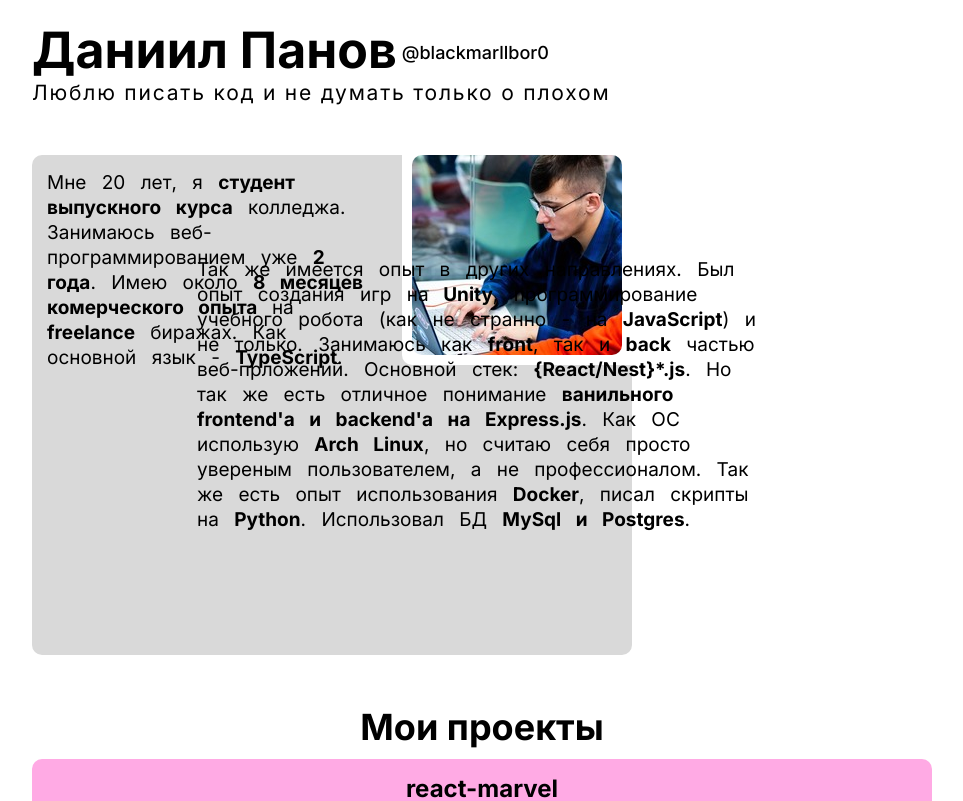
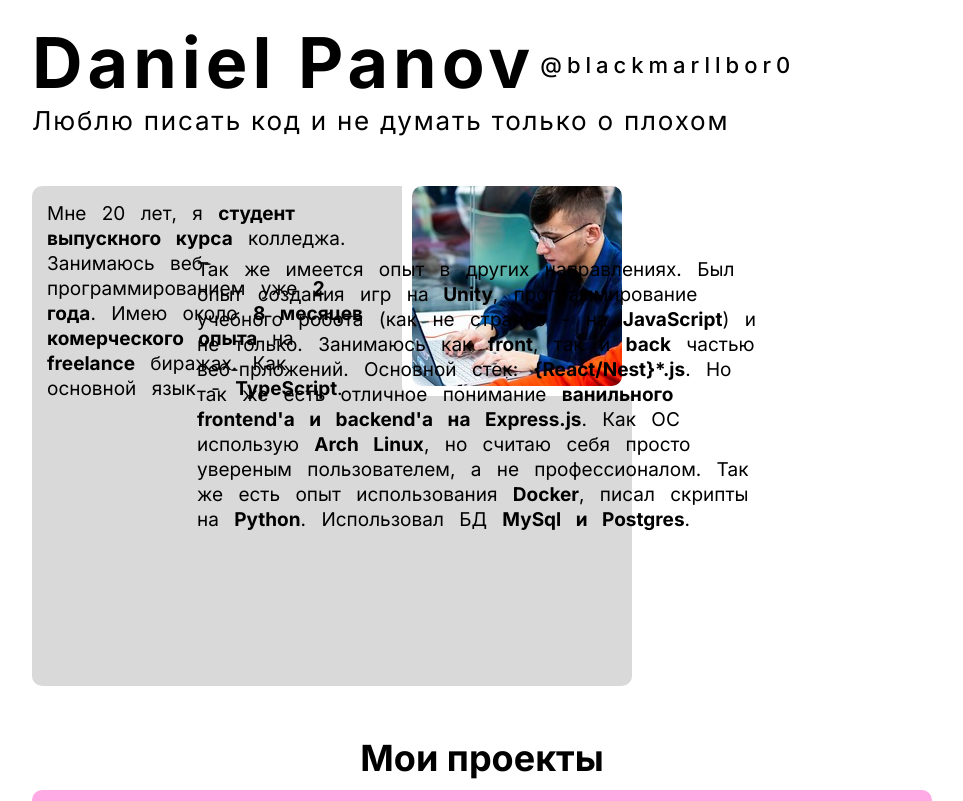
Before and after one commit to blackmarllbor0/web-portfolio, a React (Create React App) app: page / in a window 1280 px wide. Shown: the top 801 px of the page, without its empty margins (158-1121 px from the left). Built offline with nearby package versions, Linux system fonts and the light colour scheme.

Commit message:
чуть поправил стили строк и поменял имя на другой язык

```diff
--- a/src/Layout/Header/Header.scss
+++ b/src/Layout/Header/Header.scss
@@ -9,16 +9,20 @@ header {
     gap: 5px;
     align-items: center;
 
+    h1, a, p {
+      letter-spacing: 5px;
+    }
+
     h1 {
       font-weight: 900;
-      font-size: 50px;
+      font-size: 70px;
     }
 
     a {
       @include link;
       font-weight: 500;
       margin-top: 5px;
-      font-size: 18px;
+      font-size: 22px;
       transition: $main_transition;
 
       &:hover {
@@ -30,7 +34,7 @@ header {
 
   p {
     font-weight: 400;
-    font-size: 21px;
+    font-size: 26px;
     letter-spacing: 1.8px;
   }
 }
--- a/src/Layout/Header/Header.tsx
+++ b/src/Layout/Header/Header.tsx
@@ -5,7 +5,7 @@ export const Header = () => {
     <header>
       <div className="me">
         <h1>
-          <strong>Даниил Панов</strong>
+          <strong>Daniel Panov</strong>
         </h1>
         <a
           href="https://github.com/blackmarllbor0"
```
